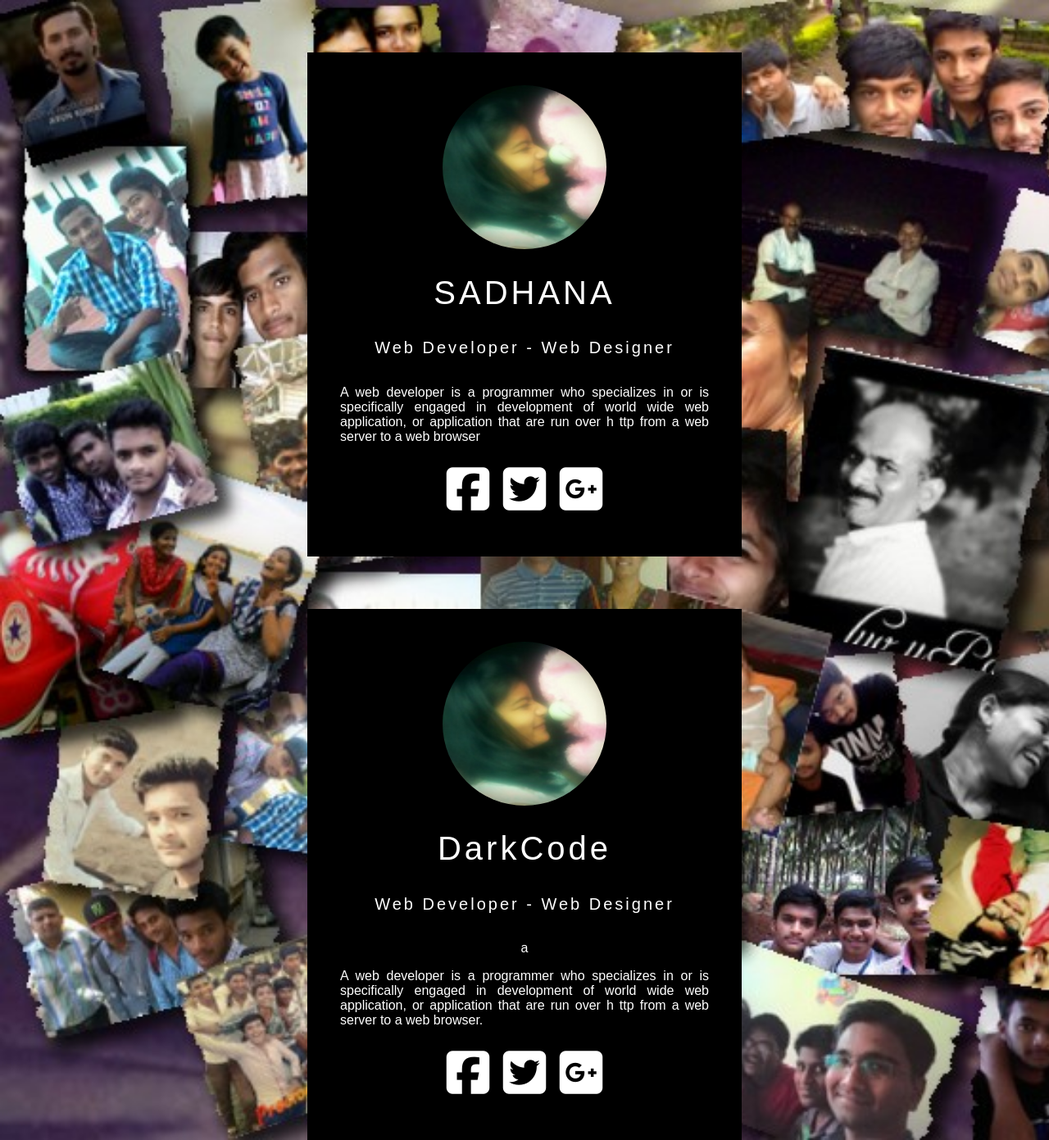
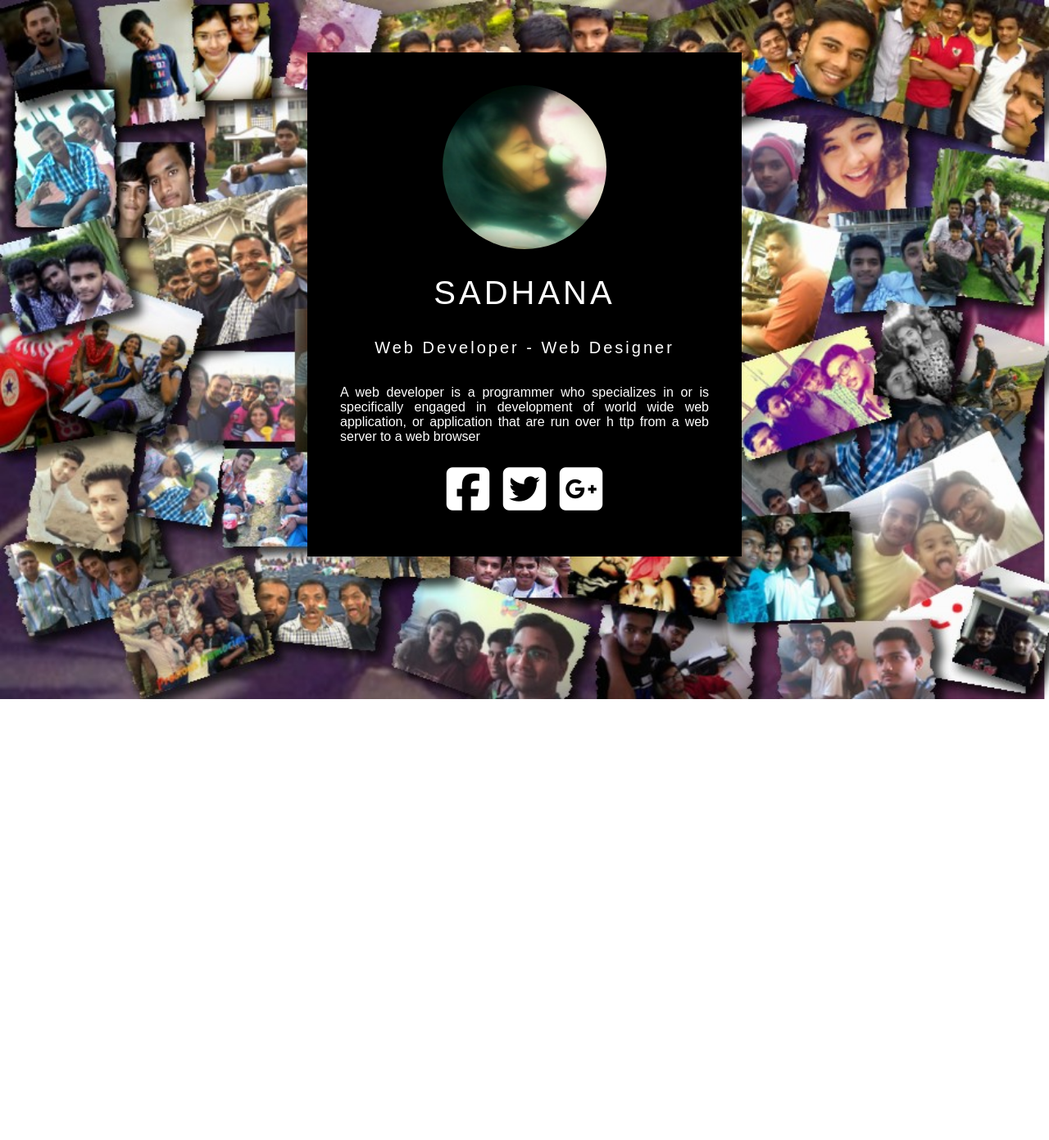
Before and after one commit to sadhanamali/sadhanamali.github.io, a Jekyll site: the page index.html, which Jekyll copies as it is, in a window 1280 px wide. Shown: the whole page at 82% size. Built offline with Jekyll 4.4.1, drawn with Linux system fonts in a browser that asks for light colours; nearby versions of some CDN libraries; after the commit the page ends 900 px from its top, so only the background shows below that.

Commit message:
removed dark code

```diff
--- a/index.html
+++ b/index.html
@@ -23,20 +23,4 @@ ttp from a web server to a web browser</p>
 </ul>
 </div>
 </body>
-	</head>
-	<body>
-		<div class="box">
-			<img src="sadhu.jpg" alt="" class="box-img">
-			<h1>DarkCode</h1>
-		<h5>Web Developer - Web Designer</h5>a
-		<p>A web developer is a programmer who specializes in or is specifically engaged in development of world wide web application, or application that are run over h
-			ttp from a web server to a web browser.
-			 </p>
-			 <ul>
-			 	<li><a href="#"><i class="fa fa-facebook-square" aria-hidden="true"></i></a></li>
-			 	<li><a href="#"><i class="fa fa-twitter-square" aria-hidden="true"></i></a></li>
-			 	<li><a href="#"><i class="fa fa-google-plus-square" aria-hidden="true"></i></a></li>
-			 </ul>
-			 </div>
-	</body>
 </html>
```
